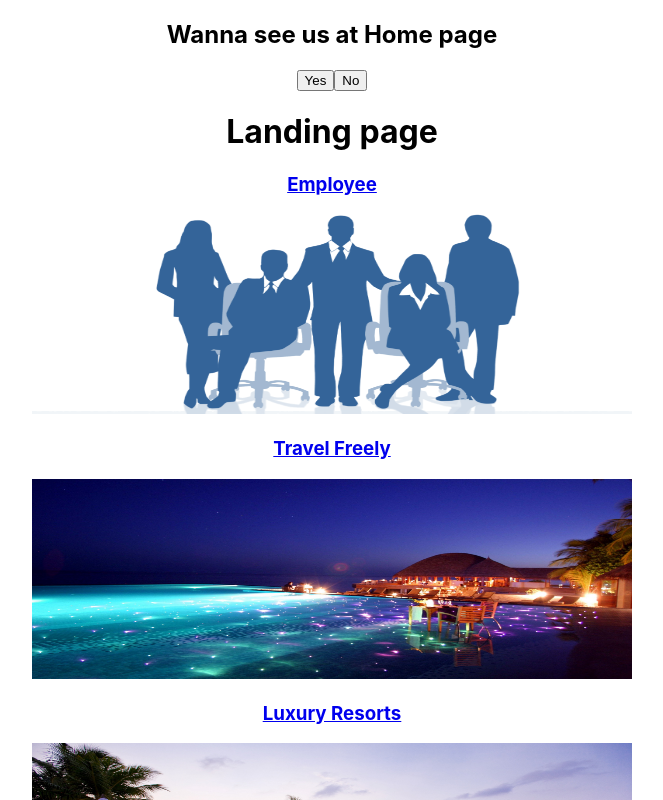
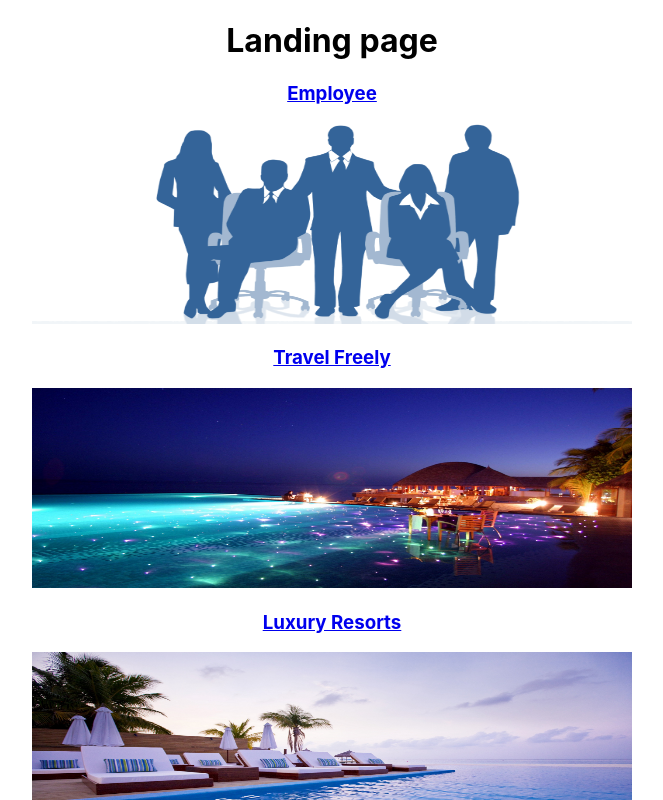
Before and after one commit to gau26rav/aggregator, a React (Create React App) app: page / in a window 1280 px wide. Shown: the top 800 px of the page, without its empty margins (308-971 px from the left). Built offline with nearby package versions, Linux system fonts and the light colour scheme; no server answers.

Commit message:
Removed unnessary code

```diff
--- a/src/component/InstallerPrompt/InstallerPrompt.jsx
+++ b/src/component/InstallerPrompt/InstallerPrompt.jsx
@@ -8,7 +8,7 @@ class InstallerPrompt extends React.Component {
         window.addEventListener('beforeinstallprompt', (event) => {
             this.deferredPrompt = event;
             console.log('Before Install event happened')
-            this.setState({showPrompt : true});
+            this.setState({ showPrompt: true });
         });
     }
 
@@ -23,9 +23,6 @@ class InstallerPrompt extends React.Component {
         const { showPrompt } = this.state;
         return (
             <>
-            <h2>Wanna see us at Home page</h2>
-                    <button onClick={this.handleClick}>Yes</button>
-                    <button onClick={this.handleClick}>No</button>
                 {showPrompt && <div id="installer prompt">
                     <h2>Wanna see us at Home page</h2>
                     <button onClick={this.handleClick}>Yes</button>
```
